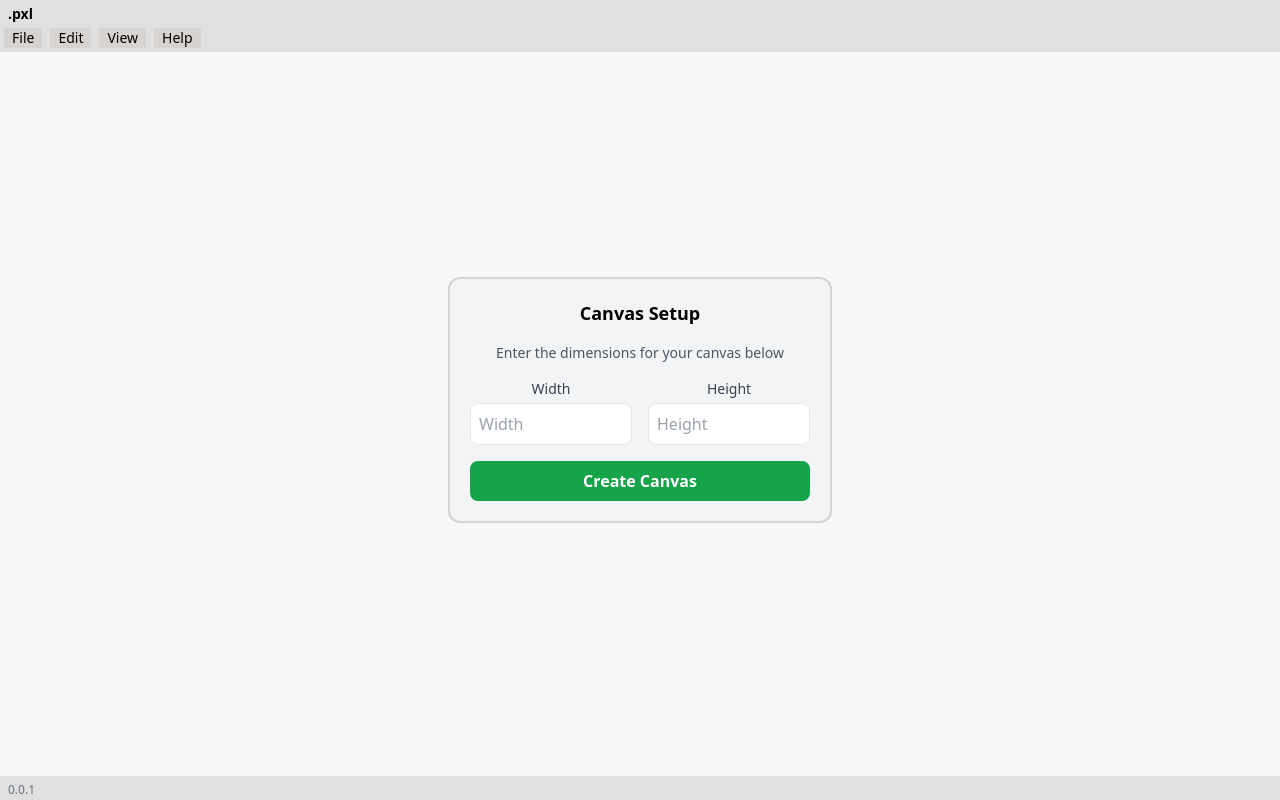
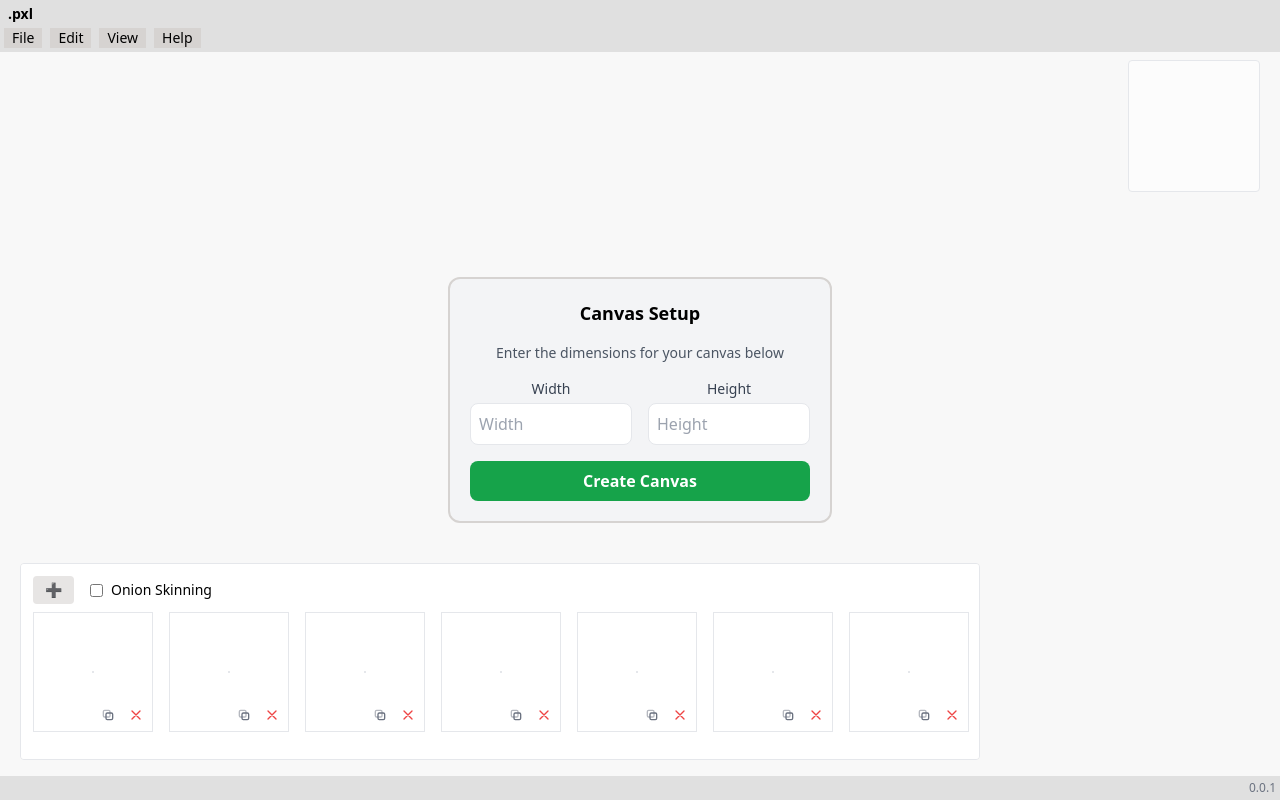
Before and after one commit to sharvenp/pxl, a Vue app: page / in a window 1280 px wide. Built offline with nearby package versions, Linux system fonts and the light colour scheme.

Commit message:
Start implementing animator

```diff
--- a/src/App.vue
+++ b/src/App.vue
@@ -9,6 +9,7 @@
     <CanvasSettings />
     <Layers />
     <Palette />
+    <Animator />
     <StatusBar />
   </div>
 </div>
@@ -24,4 +25,5 @@ import Preview from './components/Preview.vue';
 import CanvasSettings from './components/CanvasSettings.vue';
 import Layers from './components/Layers.vue';
 import Notification from './components/Notification.vue';
+import Animator from './components/Animator.vue';
 </script>
--- a/src/api/grid.ts
+++ b/src/api/grid.ts
@@ -153,6 +153,15 @@ export class GridAPI extends APIScope {
     exportImage(): void {
         this._pixi.renderer.extract.download({
             filename: "pxl-image.png",
+            target: this._drawContainer,
+            antialias: false,
+            frame: new Rectangle(0, 0, this.width, this.height),
+            resolution: 1
+        });
+    }
+
+    exportImageBase64(): Promise<string> {
+        return this._pixi.renderer.extract.base64({
             target: this._drawContainer,
             antialias: false,
             frame: new Rectangle(0, 0, this.width, this.height),
--- /dev/null
+++ b/src/components/Animator.vue
@@ -0,0 +1,76 @@
+<template>
+    <div class="absolute animator p-3 bottom-10 left-5 rounded border bg-white overflow-auto scrollbar scrollbar-thumb-stone-200 scrollbar-track-while scrollbar-thumb-rounded-full scrollbar-w-3">
+        <div>
+            <div class="flex items-center gap-4 mb-2">
+                <button
+                    class="px-3 py-1 rounded bg-stone-200 hover:bg-stone-300 transition text-sm font-medium"
+                    title="Add Frame"
+                >
+                    ➕
+                </button>
+                <label class="flex items-center gap-2 text-sm cursor-pointer select-none">
+                    <input type="checkbox" class="accent-stone-500" />
+                    Onion Skinning
+                </label>
+            </div>
+        </div>
+        <div class="flex flex-nowrap h-full items-start gap-4 ">
+            <div v-for="i in Array(20).fill(0)" :key="i" class="border animator-frame flex-none flex items-center justify-center relative">
+                <img :id="`animation-frame-${i}`" class="animator-img border" />
+                <!-- Icon Buttons Bottom Right -->
+                <div class="absolute bottom-1 right-1 flex gap-1">
+                    <!-- Clone Icon -->
+                    <button
+                        class="p-1 rounded hover:bg-stone-100 transition"
+                        title="Clone"
+                    >
+                        <svg xmlns="http://www.w3.org/2000/svg" class="h-4 w-4 text-gray-500" fill="none" viewBox="0 0 24 24" stroke="currentColor">
+                            <rect x="9" y="9" width="10" height="10" rx="2" stroke-width="2" stroke="currentColor" fill="none"/>
+                            <rect x="5" y="5" width="10" height="10" rx="2" stroke-width="2" stroke="currentColor" fill="none" opacity="0.5"/>
+                        </svg>
+                    </button>
+                    <!-- Delete Icon -->
+                    <button
+                        class="p-1 rounded hover:bg-stone-100 transition"
+                        title="Delete"
+                    >
+                        <svg xmlns="http://www.w3.org/2000/svg" class="h-4 w-4 text-red-500" fill="none" viewBox="0 0 24 24" stroke="currentColor">
+                            <path stroke-linecap="round" stroke-linejoin="round" stroke-width="2" d="M6 18L18 6M6 6l12 12"/>
+                        </svg>
+                    </button>
+                </div>
+            </div>
+        </div>
+    </div>
+</template>
+
+<script setup lang="ts">
+import { ref, inject, onMounted, onUnmounted } from 'vue'
+import { InstanceAPI } from '../api';
+import { Events } from '../api/utils';
+
+const iApi = inject<InstanceAPI>('iApi');
+const handlers: Array<string> = [];
+
+onMounted(() => {
+    handlers.push(iApi?.event.on(Events.CANVAS_UPDATE, async () => {
+        if (iApi?.canvas?.view) {
+            const img = document.getElementById(`animation-frame-0`) as HTMLImageElement;
+            if (img) {
+                img.src = await iApi.canvas.grid.exportImageBase64();
+                if (img.naturalHeight > img.naturalWidth) {
+                    img.style.height = '100%';
+                    img.style.width = 'auto';
+                } else {
+                    img.style.width = '100%';
+                    img.style.height = 'auto';
+                }
+            }
+        }
+    })!);
+})
+
+onUnmounted(() => {
+    handlers.forEach(h => iApi?.event.off(h));
+})
+</script>
--- a/src/components/CanvasSettings.vue
+++ b/src/components/CanvasSettings.vue
@@ -1,5 +1,5 @@
 <template>
-    <div v-show="initialized" class="canvas-settings absolute border bg-white m-5 flex flex-col p-4 z-10">
+    <div v-show="initialized" class="canvas-settings absolute rounded border bg-white m-5 flex flex-col p-4 z-10">
         <div class="flex flex-row items-center text-xs">
             <input type="checkbox" v-model="mirrorX" @change="updateMirrorX">
             <span class="ms-2">Mirror X</span>
--- a/src/components/Preview.vue
+++ b/src/components/Preview.vue
@@ -1,6 +1,6 @@
 <template>
-    <div class="preview-canvas absolute rounded bg-white bg-opacity-60 border m-5 z-10">
-        <canvas v-show="initialized" width="100" height="100" ref="previewCanvas"></canvas>
+    <div class="preview absolute rounded bg-white bg-opacity-60 border m-5 z-10 items-center justify-center flex">
+        <canvas class="preview-canvas border" v-show="initialized" width="100" height="100" ref="previewCanvas"></canvas>
     </div>
 </template>
 
--- a/src/components/StatusBar.vue
+++ b/src/components/StatusBar.vue
@@ -1,12 +1,12 @@
 <template>
     <div class="status-bar absolute w-full flex flex-row z-10">
-        <p>
-            <span class="text-xs px-2 text-gray-500">{{ version }}</span>
-        </p>
-        <p class="p-1 text-right ms-auto text-xs h-6">
+        <p class="p-1 px-2 text-xs h-6">
             <template v-if="isOnCanvas">
                 X: {{x}} Y: {{y}}
             </template>
+        </p>
+        <p class="text-xs p-1 text-gray-500 ms-auto">
+            <span>{{ version }}</span>
         </p>
     </div>
 </template>
--- a/src/components/TitleBar.vue
+++ b/src/components/TitleBar.vue
@@ -31,6 +31,7 @@ import { ref, inject, computed, onMounted, onUnmounted } from 'vue'
 import { InstanceAPI, OrchestratorAPI } from '../api';
 import { MenuOption } from '../api/utils';
 
+const version = __APP_VERSION__;
 const iApi = inject<InstanceAPI>('iApi');
 const oApi = inject<OrchestratorAPI>('oApi');
 const activeMenu = ref<string | undefined>(undefined);
@@ -143,7 +144,7 @@ function handleOption(key: string) {
         case 'export':
             iApi?.canvas?.grid.exportImage();
             break;
-        case 'exit':
+    case 'exit':
             // TODO
             break;
         case 'undo':
@@ -162,7 +163,11 @@ function handleOption(key: string) {
             iApi?.canvas?.resetZoom();
             break;
         case 'about':
-            // TODO
+            iApi?.notify.notify({
+                title: "About",
+                message: `.pxl v${version}`,
+                subtext: "Copyright (c) 2025 sharvenp",
+            });
             break;
     }
 
--- a/src/index.css
+++ b/src/index.css
@@ -21,7 +21,9 @@
   --text-secondary-color: rgb(201, 201, 201);
 }
 
-html, body, #app {
+html,
+body,
+#app {
   height: 100%;
 }
 
@@ -43,18 +45,18 @@ canvas {
   background-color: var(--secondary-color);
 }
 
-.title-bar  {
+.title-bar {
   background-color: var(--accent-color);
   top: 0;
   -webkit-user-select: none;
   -webkit-app-region: drag;
 }
 
-.title-bar button  {
+.title-bar button {
   -webkit-app-region: no-drag;
 }
 
-.status-bar  {
+.status-bar {
   bottom: 0px;
   background-color: var(--accent-color);
 }
@@ -64,9 +66,19 @@ canvas {
   left: 0;
 }
 
-.preview-canvas {
+.preview {
   top: 40px;
   right: 0;
+  width: 132px;
+  height: 132px;
+}
+
+.preview-canvas {
+  max-width: 100%;
+  max-height: 100%;
+  object-fit: contain;
+  display: block;
+  margin: auto;
 }
 
 .canvas-settings {
@@ -88,11 +100,26 @@ canvas {
   width: 155px;
 }
 
+.animator {
+  width: calc(100% - 320px);
+  height: 197px;
+}
+
+.animator-frame {
+  width: 120px;
+  height: 120px;
+  overflow: hidden;
+}
+
+.animator-img {
+  image-rendering: pixelated;
+}
+
 .transparent-swatch {
   background: repeating-conic-gradient(#eeeeee 0% 25%, transparent 0% 50%) 50% / 10px 10px
 }
 
 ::-webkit-scrollbar-thumb {
   border: 2px solid transparent;
-	background-clip: content-box;
+  background-clip: content-box;
 }
```
